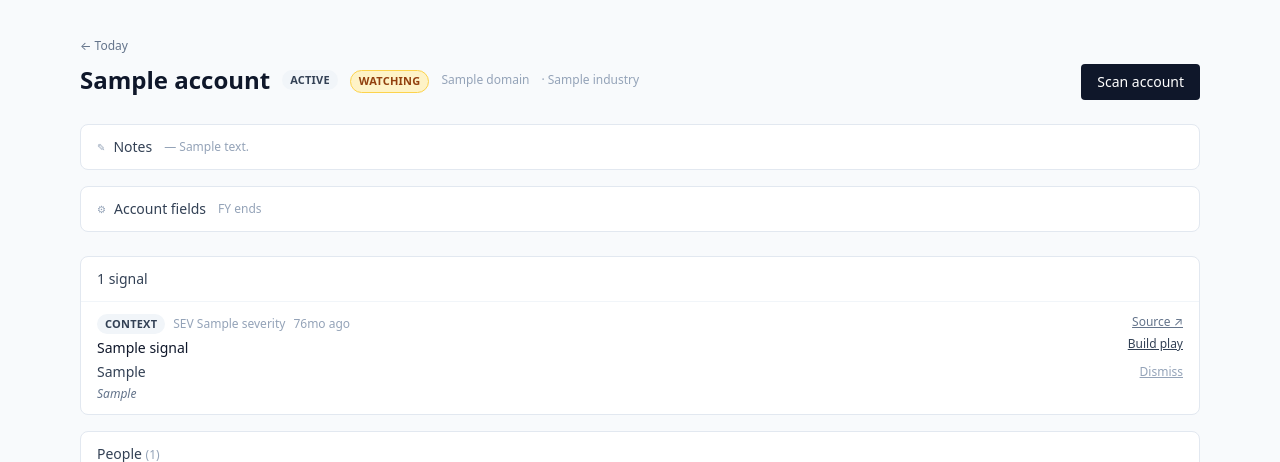
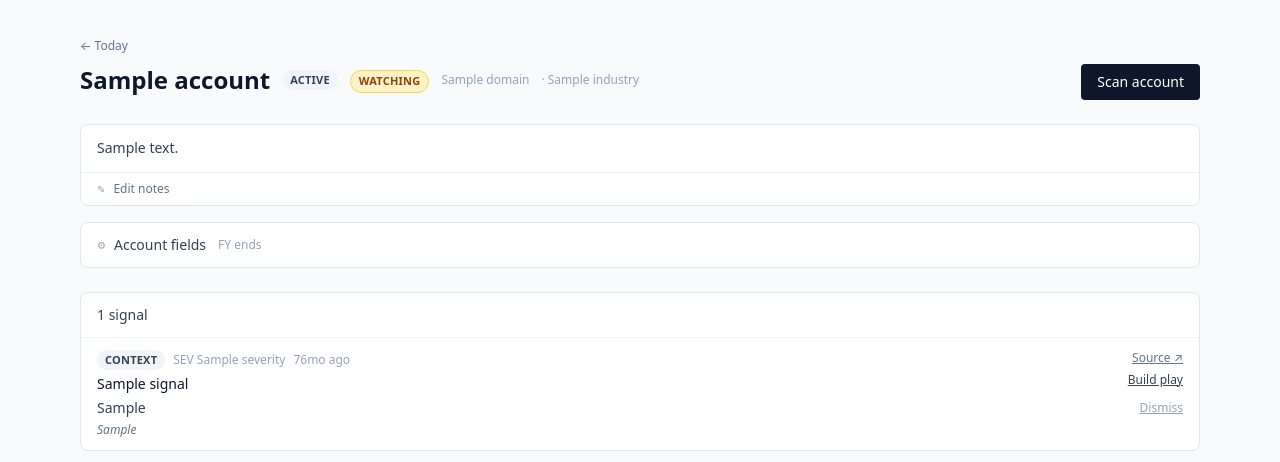
Before and after one commit to kaipasso-ambition/SDR-Agent, a Node project: template src/views/account.ejs in a window 1280 px wide. Shown: the top 462 px of the page. Run offline with Node 20 templates, Linux system fonts and the light colour scheme; the template is opened without the code that fills it: most values are stand-ins (such as "Sample title", 1, 10 or a date in 2020); some libraries are stand-ins or nearby versions.

Commit message:
show notes in full on account page instead of hiding behind toggle
Notes are the most important account context — they should be visible at
first glance, not buried. When notes exist, they display in full with an
"Edit notes" expandable below. When empty, an open textarea invites the AE
to add meeting notes, product usage, and open issues.

https://claude.ai/code/session_01EX3r7cdnkzvZ6zgijX3ktP

```diff
--- a/src/views/account.ejs
+++ b/src/views/account.ejs
@@ -204,21 +204,34 @@
 <% } %>
 
 <!-- ============ NOTES ============ -->
-<details class="bg-white border border-slate-200 rounded-lg mb-4 overflow-hidden" <% if (!account.notes) { %>open<% } %>>
-  <summary class="px-4 py-3 text-sm text-slate-700 cursor-pointer list-none select-none hover:bg-slate-50 flex items-center gap-2">
-    <span class="text-slate-400 text-[10px]">&#9998;</span>
-    <span class="font-medium">Notes</span>
-    <% if (account.notes) { %><span class="text-slate-400 text-xs ml-1">— <%= account.notes.length > 80 ? account.notes.slice(0,80) + '…' : account.notes %></span><% } %>
+<% if (account.notes) { %>
+  <div class="bg-white border border-slate-200 rounded-lg mb-4 overflow-hidden">
+    <div class="px-4 py-3 text-sm text-slate-700 whitespace-pre-line leading-relaxed"><%= account.notes %></div>
+    <details>
+      <summary class="px-4 py-2 border-t border-slate-100 text-xs text-slate-500 cursor-pointer list-none select-none hover:bg-slate-50 flex items-center gap-2">
+        <span class="text-slate-400 text-[10px]">&#9998;</span> Edit notes
       </summary>
-  <form method="POST" action="/accounts/<%= account.id %>/notes" class="px-4 pb-4 border-t border-slate-100 pt-3">
-    <textarea name="notes" rows="3" placeholder="Add context for future scans (e.g. 'SDR team uses Ambition, want to expand to AE team')"
-              class="w-full border border-slate-200 rounded px-3 py-2 text-sm text-slate-800 resize-y"><%= account.notes || '' %></textarea>
+      <form method="POST" action="/accounts/<%= account.id %>/notes" class="px-4 pb-4 pt-2">
+        <textarea name="notes" rows="5" class="w-full border border-slate-200 rounded px-3 py-2 text-sm text-slate-800 resize-y"><%= account.notes %></textarea>
         <div class="flex items-center justify-between mt-1.5">
           <span class="text-[10px] text-slate-400">These notes feed into every scan and POV.</span>
           <button type="submit" class="text-xs bg-slate-900 hover:bg-slate-800 text-white px-3 py-1 rounded">Save</button>
         </div>
       </form>
     </details>
+  </div>
+<% } else { %>
+  <div class="bg-white border border-slate-200 rounded-lg mb-4 overflow-hidden">
+    <form method="POST" action="/accounts/<%= account.id %>/notes" class="px-4 py-4">
+      <div class="text-xs text-slate-500 font-medium mb-2">Add notes — meeting summaries, product usage, open issues. These feed every scan and POV.</div>
+      <textarea name="notes" rows="3" placeholder="e.g. 'SDR team uses Ambition for leaderboards. Coaching program launching Q3. VP Sales wants ROI metrics before renewal.'"
+                class="w-full border border-slate-200 rounded px-3 py-2 text-sm text-slate-800 resize-y"></textarea>
+      <div class="flex justify-end mt-1.5">
+        <button type="submit" class="text-xs bg-slate-900 hover:bg-slate-800 text-white px-3 py-1 rounded">Save</button>
+      </div>
+    </form>
+  </div>
+<% } %>
 
 <!-- ============ ACCOUNT FIELDS (fiscal, buyer timing) ============ -->
 <details class="bg-white border border-slate-200 rounded-lg mb-6 overflow-hidden">
```
Lines whose indentation alone changed are shown as unchanged.
